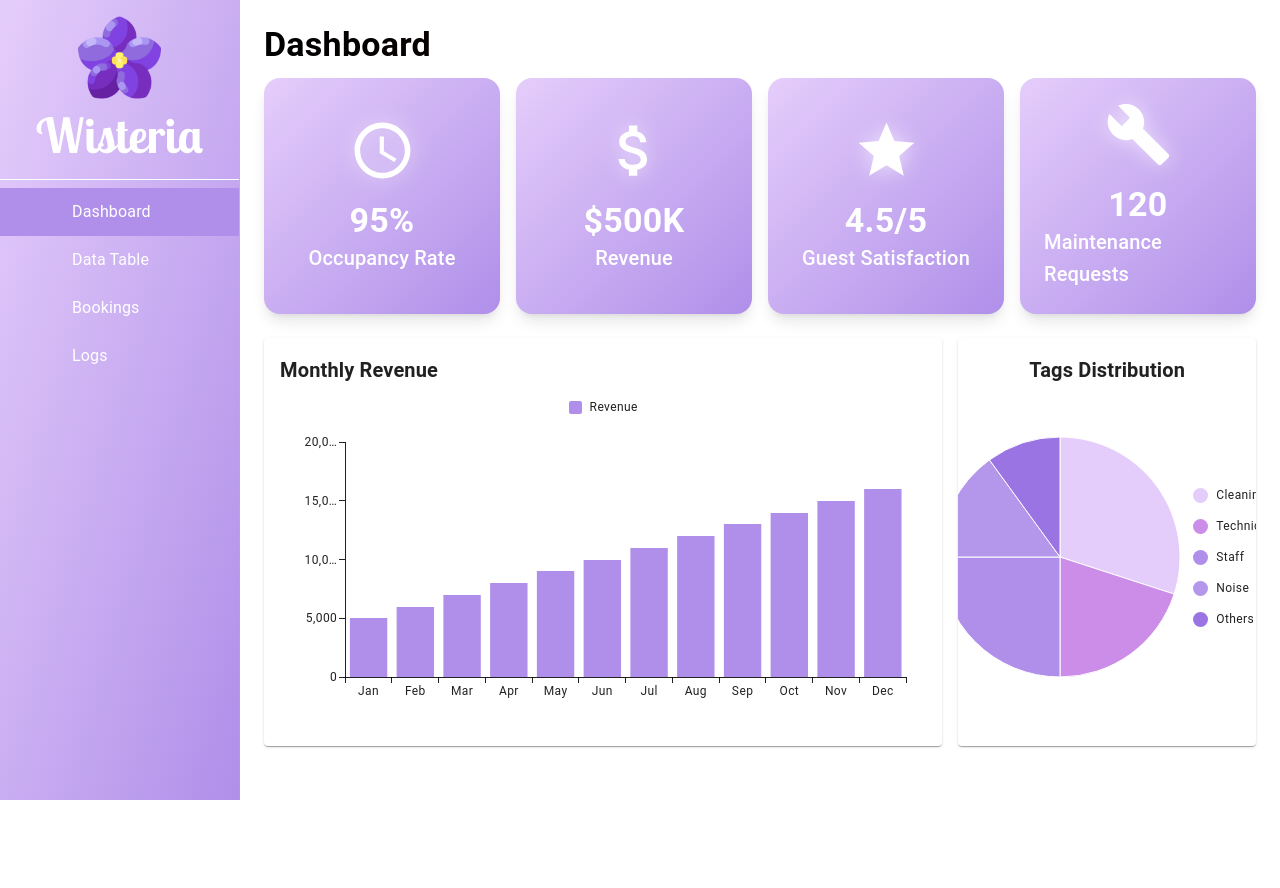
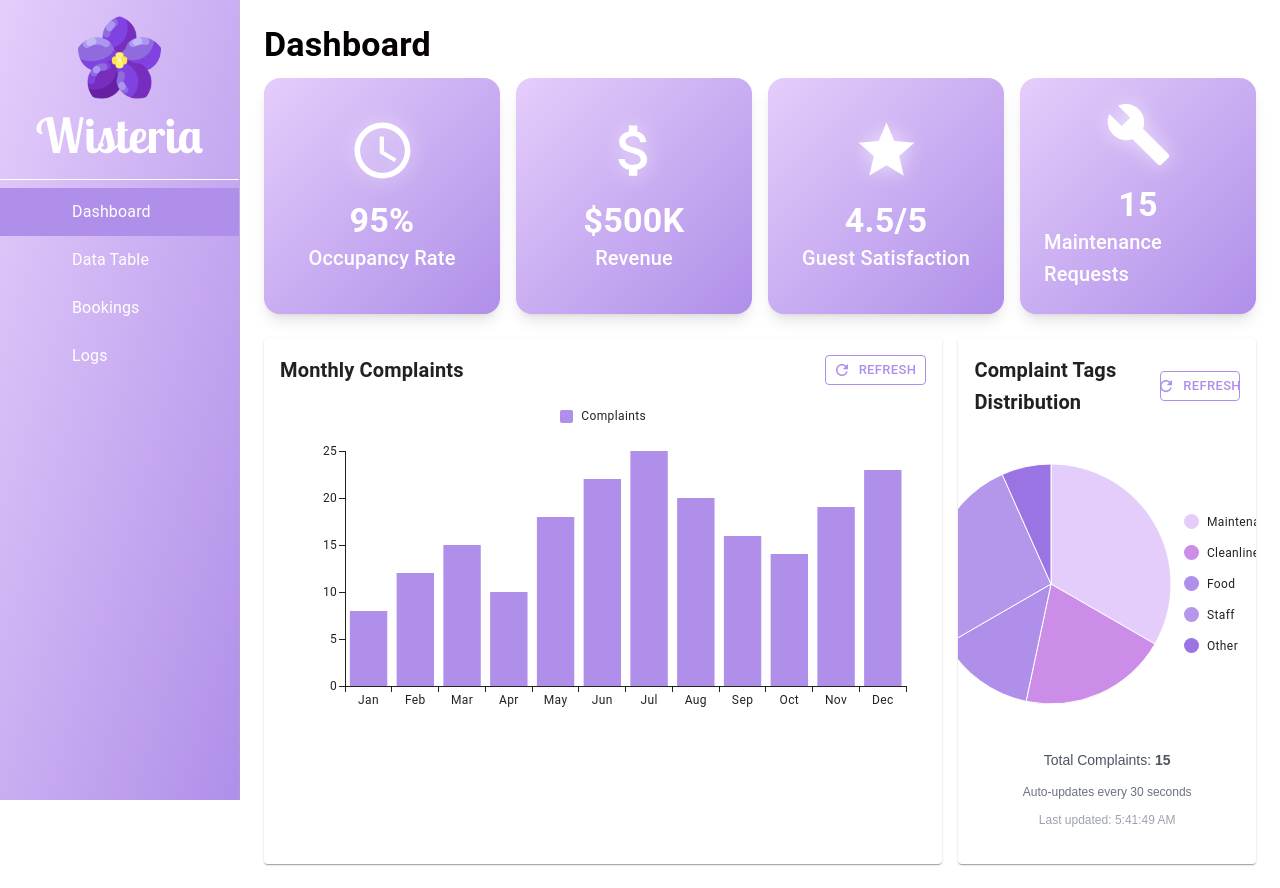
Before and after one commit to divayagarwal-del/RedAlert, a React (Create React App) app in the folder Frontend/redalert/: page /dashboard in a window 1280 px wide. Before the commit the page ends 800 px from the top, so only its background shows below. Built offline with nearby package versions, Linux system fonts and the light colour scheme; no server answers; some icons are missing.

Commit message:
pie chart

```diff
--- a/Frontend/redalert/src/pages/Dashboard.jsx
+++ b/Frontend/redalert/src/pages/Dashboard.jsx
@@ -1,40 +1,108 @@
-import React from 'react';
-import { Box, Grid, Typography, Card, CardContent } from '@mui/material';
+import React, { useState, useEffect } from 'react';
+import { Box, Grid, Typography, Card, CardContent, Button } from '@mui/material';
 import { BarChart, PieChart } from '@mui/x-charts';
-import { AccessTime, AttachMoney, Star, Build } from '@mui/icons-material';
+import { AccessTime, AttachMoney, Star, Build, Refresh } from '@mui/icons-material';
 import SideNavbar from '../components/SideNav';
 
 const Dashboard = () => {
-  // Sample data for the charts
-  const monthlyRevenueData = [
-    { month: 'Jan', revenue: 5000 },
-    { month: 'Feb', revenue: 6000 },
-    { month: 'Mar', revenue: 7000 },
-    { month: 'Apr', revenue: 8000 },
-    { month: 'May', revenue: 9000 },
-    { month: 'Jun', revenue: 10000 },
-    { month: 'Jul', revenue: 11000 },
-    { month: 'Aug', revenue: 12000 },
-    { month: 'Sep', revenue: 13000 },
-    { month: 'Oct', revenue: 14000 },
-    { month: 'Nov', revenue: 15000 },
-    { month: 'Dec', revenue: 16000 },
-  ];
+  const [tagsData, setTagsData] = useState([]);
+  const [totalComplaints, setTotalComplaints] = useState(0);
+  const [monthlyComplaintsData, setMonthlyComplaintsData] = useState([]);
+  const [loading, setLoading] = useState(true);
+  const [lastUpdated, setLastUpdated] = useState(null);
 
-  const serviceCategoryData = [
-    { id: 0, value: 30, label: 'Cleaning' },
-    { id: 1, value: 20, label: 'Technical' },
-    { id: 2, value: 25, label: 'Staff' },
-    { id: 3, value: 15, label: 'Noise' },
-    { id: 4, value: 10, label: 'Others' },
-  ];
+  // Function to fetch complaint tags statistics
+  const fetchTagsStats = async () => {
+    try {
+      const response = await fetch('http://localhost:8000/api/admin/getComplaintTagsStats');
+      const data = await response.json();
 
-  // Card data
+      if (data.success !== false) {
+        setTagsData(data.tagsData || []);
+        setTotalComplaints(data.totalComplaints || 0);
+      }
+    } catch (error) {
+      console.error('Error fetching tags statistics:', error);
+      // Set some sample data if API fails
+      setTagsData([
+        { id: 0, value: 5, label: 'Maintenance' },
+        { id: 1, value: 3, label: 'Cleanliness' },
+        { id: 2, value: 2, label: 'Food' },
+        { id: 3, value: 4, label: 'Staff' },
+        { id: 4, value: 1, label: 'Other' }
+      ]);
+      setTotalComplaints(15);
+    }
+  };
+
+  // Function to fetch monthly complaint statistics
+  const fetchMonthlyStats = async () => {
+    try {
+      const response = await fetch('http://localhost:8000/api/admin/getMonthlyComplaintStats');
+      const data = await response.json();
+
+      if (data.success !== false) {
+        setMonthlyComplaintsData(data.monthlyComplaintsData || []);
+      }
+    } catch (error) {
+      console.error('Error fetching monthly statistics:', error);
+      // Set some sample data if API fails
+      setMonthlyComplaintsData([
+        { month: 'Jan', complaints: 8 },
+        { month: 'Feb', complaints: 12 },
+        { month: 'Mar', complaints: 15 },
+        { month: 'Apr', complaints: 10 },
+        { month: 'May', complaints: 18 },
+        { month: 'Jun', complaints: 22 },
+        { month: 'Jul', complaints: 25 },
+        { month: 'Aug', complaints: 20 },
+        { month: 'Sep', complaints: 16 },
+        { month: 'Oct', complaints: 14 },
+        { month: 'Nov', complaints: 19 },
+        { month: 'Dec', complaints: 23 }
+      ]);
+    }
+  };
+
+  // Function to fetch all data
+  const fetchAllData = async () => {
+    setLoading(true);
+    await Promise.all([fetchTagsStats(), fetchMonthlyStats()]);
+    setLastUpdated(new Date());
+    setLoading(false);
+  };
+
+  // Manual refresh function
+  const handleManualRefresh = () => {
+    fetchAllData();
+  };
+
+  // Fetch data on component mount
+  useEffect(() => {
+    fetchAllData();
+
+    // Set up interval to fetch data every 30 seconds for real-time updates
+    const interval = setInterval(fetchAllData, 30000);
+
+    // Cleanup interval on component unmount
+    return () => clearInterval(interval);
+  }, []);
+
+  // Card data - update maintenance requests to show real count
   const cardData = [
     { icon: <AccessTime />, number: '95%', title: 'Occupancy Rate' },
     { icon: <AttachMoney />, number: '$500K', title: 'Revenue' },
     { icon: <Star />, number: '4.5/5', title: 'Guest Satisfaction' },
-    { icon: <Build />, number: '120', title: 'Maintenance Requests' },
+    { icon: <Build />, number: totalComplaints.toString(), title: 'Maintenance Requests' },
+  ];
+
+  // Color palette for pie chart
+  const pieColors = [
+    '#E5CDFB', // Pale Lavender
+    '#CC8DE9', // Bright Lilac
+    '#AF8FE9', // Bright Lavender (base)
+    '#B496EA', // Slightly darker tint
+    '#9B74E3'  // Even darker shade
   ];
 
   return (
@@ -78,29 +146,35 @@ const Dashboard = () => {
   <div className="w-[70%]">
     <Card className="h-full">
       <CardContent className="h-full flex flex-col">
-        <Typography variant="h6" gutterBottom className='font-semibold'>
-          Monthly Revenue
+        <div className="flex items-center justify-between w-full mb-4">
+          <Typography variant="h6" className='font-semibold'>
+            Monthly Complaints
           </Typography>
+          <Button
+            onClick={handleManualRefresh}
+            startIcon={<Refresh />}
+            size="small"
+            variant="outlined"
+            className="text-[#AF8FE9] border-[#AF8FE9] hover:bg-[#AF8FE9] hover:text-white"
+          >
+            Refresh
+          </Button>
+        </div>
         <div className="flex-1">
+          {loading ? (
+            <div className="flex items-center justify-center h-[300px]">
+              <div className="animate-spin rounded-full h-8 w-8 border-b-2 border-[#AF8FE9] mx-auto mb-2"></div>
+              <p className="text-sm text-gray-600">Loading data...</p>
+            </div>
+          ) : monthlyComplaintsData.length > 0 ? (
             <BarChart
-            dataset={monthlyRevenueData}
+              dataset={monthlyComplaintsData}
               xAxis={[{ dataKey: 'month' }]}
               series={[
                 {
-                dataKey: 'revenue',
-                label: 'Revenue',
+                  dataKey: 'complaints',
+                  label: 'Complaints',
                   color: '#AF8FE9',
-                // color: (index) => {
-                //   // Shades from red-800 → red-600
-                //   const shades = [
-                //     '#991b1b', // red-800
-                //     '#b91c1c',
-                //     '#dc2626',
-                //     '#ef4444',
-                //     '#f87171', // lightest
-                //   ];
-                //   return shades[index % shades.length];
-                // },
                 },
               ]}
               height={300}
@@ -117,6 +191,11 @@ const Dashboard = () => {
                 },
               }}
             />
+          ) : (
+            <div className="flex items-center justify-center h-[300px] text-gray-500">
+              <p>No monthly complaint data found</p>
+            </div>
+          )}
         </div>
       </CardContent>
     </Card>
@@ -126,25 +205,33 @@ const Dashboard = () => {
   <div className="w-[30%]">
     <Card className="h-full">
       <CardContent className="h-full flex flex-col items-center justify-center">
-        <Typography variant="h6" gutterBottom className='font-semibold'>
-          Tags Distribution
+        <div className="flex items-center justify-between w-full mb-4">
+          <Typography variant="h6" className='font-semibold'>
+            Complaint Tags Distribution
           </Typography>
+          <Button
+            onClick={handleManualRefresh}
+            startIcon={<Refresh />}
+            size="small"
+            variant="outlined"
+            className="text-[#AF8FE9] border-[#AF8FE9] hover:bg-[#AF8FE9] hover:text-white"
+          >
+            Refresh
+          </Button>
+        </div>
         <div className="flex-1 flex items-center justify-center">
+          {loading ? (
+            <div className="text-center">
+              <div className="animate-spin rounded-full h-8 w-8 border-b-2 border-[#AF8FE9] mx-auto mb-2"></div>
+              <p className="text-sm text-gray-600">Loading tags...</p>
+            </div>
+          ) : tagsData.length > 0 ? (
             <PieChart
               series={[
                 {
-                data: serviceCategoryData.map((item, index) => ({
+                  data: tagsData.map((item, index) => ({
                     ...item,
-                  color: (() => {
-                    const shades = [
-  '#E5CDFB', // Pale Lavender
-  '#CC8DE9', // Bright Lilac
-  '#AF8FE9', // Bright Lavender (base)
-  '#B496EA', // Slightly darker tint
-  '#9B74E3'  // Even darker shade
-];
-                    return shades[index % shades.length];
-                  })(),
+                    color: pieColors[index % pieColors.length],
                   })),
                 },
               ]}
@@ -163,7 +250,27 @@ const Dashboard = () => {
                 },
               }}
             />
+          ) : (
+            <div className="text-center text-gray-500">
+              <p>No complaint tags found</p>
             </div>
+          )}
+        </div>
+        {tagsData.length > 0 && (
+          <div className="mt-4 text-center">
+            <p className="text-sm text-gray-600">
+              Total Complaints: <span className="font-semibold">{totalComplaints}</span>
+            </p>
+            <p className="text-xs text-gray-500 mt-1">
+              Auto-updates every 30 seconds
+            </p>
+            {lastUpdated && (
+              <p className="text-xs text-gray-400 mt-1">
+                Last updated: {lastUpdated.toLocaleTimeString()}
+              </p>
+            )}
+          </div>
+        )}
       </CardContent>
     </Card>
   </div>
```
Also changed, not shown: 2 other files (tests, documents, lock files or other folders). Lines whose indentation alone changed are shown as unchanged.
